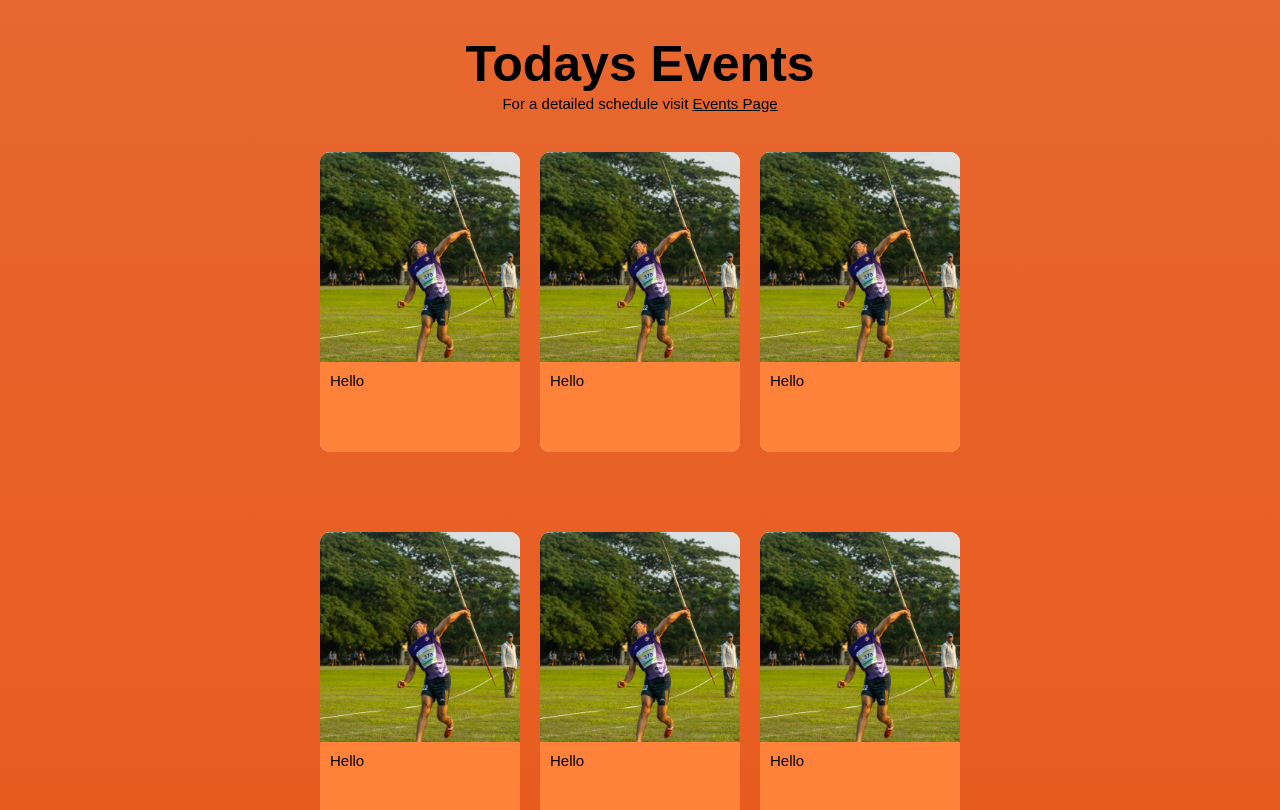
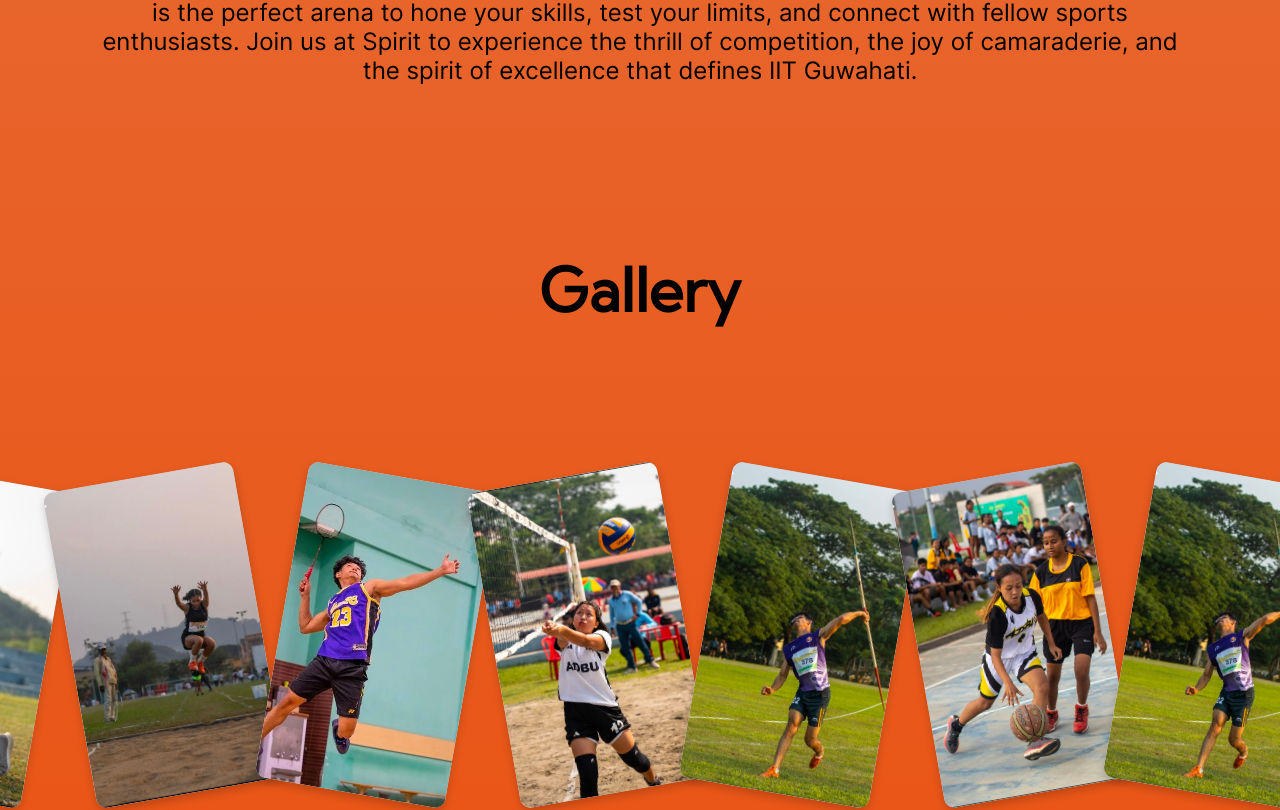
Before and after one commit to Ashmit-Verma/SPIRIT24, a React (Create React App) app in the folder frontend/: page / in a window 1280 px wide. Shown: the part 1113-1923 px from the top of the page. Built offline with nearby package versions, Linux system fonts and the light colour scheme.

Commit message:
frontend changes

```diff
--- a/frontend/src/components/gallery/gallery.css
+++ b/frontend/src/components/gallery/gallery.css
@@ -1,3 +1,10 @@
+@font-face {
+  font-family: 'KumbhSans';
+  src: url('../fonts/KumbhSans-VariableFont_YOPQ\,wght.ttf') format('woff');
+  font-weight: normal;
+  font-style: normal;
+}
+
 .gallery-container {
   text-align: center;
   padding: 20px;
@@ -7,7 +14,9 @@
 }
 
 h1 {
+  font-family: 'KumbhSans', sans-serif;
   margin-bottom: 20px;
+  font-size: 60px;
 }
 
 .carousel {
@@ -17,26 +26,57 @@ h1 {
   justify-content: center;
   align-items: center;
   height: 45vw;
-
 }
 
 .carousel-track {
   display: flex;
   align-items: center;
   justify-content: center;
-  transition: transform 0.5s ease-in-out;
   height: 40vw;
   overflow-x: visible;
+  transition: transform 0.5s ease-in-out;
 }
 
-.carousel-track.transition {
-  transition: transform 0.5s ease-in-out;
+/* Define transform classes for each index */
+.active-0 {
+  transform: translateX(0);
 }
+
+.active-1 {
+  transform: translateX(5%);
+}
+
+.active-2 {
+  transform: translateX(10%);
+}
+
+.active-3 {
+  transform: translateX(15%);
+}
+
+.active-4 {
+  transform: translateX(0);
+}
+
+.active-5 {
+  transform: translateX(5%);
+}
+
+.active-6 {
+  transform: translateX(10%);
+}
+
+.active-7 {
+  transform: translateX(15%);
+}
+
+/* Add more classes if needed based on totalImages */
 
 .card {
   flex: 0 0 15vw;
   margin: -30px 10px; /* Adjusted margin to create overlap */
   height: 25vw;
+  width:40vw;
   background-color: #cccccc;
   border-radius: 10px;
   box-shadow: 0 4px 8px rgba(0, 0, 0, 0.2);
@@ -59,3 +99,25 @@ h1 {
   height: 100%;
   object-fit: cover;
 }
+
+@media (max-width: 1000px) {
+  .card {
+    flex: 0 0 30vw;
+    height: 30vw;
+  }
+  .card:hover {
+    height: 35vw;
+    transform: scale(1.1); /* Increase size on hover */
+  }
+}
+
+@media (max-width: 600px) {
+  .card {
+    flex: 0 0 50vw;
+    height: 30vw;
+  }
+  .card:hover {
+    height: 55vw;
+    transform: scale(1.1); /* Increase size on hover */
+  }
+}
--- a/frontend/src/components/gallery/gallery.js
+++ b/frontend/src/components/gallery/gallery.js
@@ -1,4 +1,3 @@
-// src/Gallery.js
 import React, { useEffect, useState, useRef } from 'react';
 import './gallery.css';
 
@@ -18,51 +17,56 @@ const Gallery = () => {
   const [currentIndex, setCurrentIndex] = useState(0);
   const [isHovered, setIsHovered] = useState(false);
   const [isTransitioning, setIsTransitioning] = useState(false);
+  const [direction, setDirection] = useState('right');
   const totalImages = images.length;
-  const carouselRef = useRef(null);
 
   useEffect(() => {
     if (!isHovered) {
       const interval = setInterval(() => {
         setIsTransitioning(true);
-        setCurrentIndex((prevIndex) => prevIndex + 1);
-      }, 2000);
+        setCurrentIndex((prevIndex) => {
+          if (direction === 'right') {
+            return prevIndex + 1;
+          } else {
+            return prevIndex - 1;
+          }
+        });
+      }, 1000);
 
       return () => clearInterval(interval);
     }
-  }, [isHovered]);
+  }, [isHovered, direction]);
 
   useEffect(() => {
-    if (currentIndex === totalImages) {
+    if (currentIndex >= totalImages - 1) {
       setTimeout(() => {
-        setIsTransitioning(false);
-        setCurrentIndex(0);
-      }, 500); // Duration of the transition
+        setDirection('left');
+      }, 50);
+    } else if (currentIndex <= 0 && direction === 'left') {
+      setTimeout(() => {
+        setDirection('right');
+      }, 50);
     }
-  }, [currentIndex, totalImages]);
+  }, [currentIndex, totalImages, direction]);
 
-  const handleMouseEnter = () => {
+  const handleMouseOver = () => {
     setIsHovered(true);
   };
 
-  const handleMouseLeave = () => {
+  const handleMouseOut = () => {
     setIsHovered(false);
   };
 
   return (
     <div className="gallery-container">
       <h1>Gallery</h1>
-      <div className="carousel" onMouseEnter={handleMouseEnter} onMouseLeave={handleMouseLeave}>
+      <div className="carousel">
         <div
-          className={`carousel-track ${isTransitioning ? 'transition' : ''}`}
-          ref={carouselRef}
-          style={{
-            transform: `translateX(-${(currentIndex % totalImages) * (100 / totalImages)}%)`,
-          }}
+          className={`carousel-track ${isTransitioning ? 'transition' : ''} active-${currentIndex % totalImages}`}
         >
           {images.concat(images).map((image, index) => (
             <div className="card" key={index}>
-              <img className="galleryimg" src={image} alt={`Image ${index}`} />
+              <img className="galleryimg" src={image} alt={`Image ${index}`} onMouseOver={handleMouseOver} onMouseOut={handleMouseOut}/>
             </div>
           ))}
         </div>
--- a/frontend/src/components/todaysevents/ImageCard.js
+++ /dev/null
@@ -1,18 +0,0 @@
-import React from 'react'
-
-const ImageCard = (props) => {
-    return (
-
-        <div className='img'>
-            <img src={props.url} alt="img"></img>
-            <div className='imgdesc'>
-                {props.desc}
-            </div>
-        </div>
-
-
-
-    )
-}
-
-export default ImageCard
--- a/frontend/src/components/todaysevents/Todaysevents.css
+++ /dev/null
@@ -1,77 +0,0 @@
-.tecont {
-    margin-top: 5%;
-    display: flex;
-    flex-direction: column;
-    align-items: center;
-    padding: 10px;
-    justify-content: center;
-}
-
-.teheading {
-    display: flex;
-    flex-direction: column;
-    align-items: center;
-    gap: 2px;
-}
-
-.tecontent {
-    font-size: 15px;
-}
-
-.imggrid {
-    align-items: center;
-    width: fit-content;
-    max-height: fit-content;
-    display: grid;
-    grid-template-columns: auto auto auto;
-    grid-template-rows: auto auto;
-    justify-content: center;
-    column-gap: 20px;
-}
-
-.img {
-    display: grid;
-    grid-template-rows: 70% 30%;
-    align-items: center;
-    width: 200px;
-    height: 300px;
-    background-color: white;
-    border-radius: 10px;
-    margin-bottom: 40px;
-    margin-top: 40px;
-}
-
-.img img {
-    width: 100%;
-    height: auto;
-
-}
-
-.imgdesc {
-    padding: 10px;
-    font-size: 15px;
-    height: 100%;
-    background-color: #FF823B;
-
-
-}
-
-@media only screen and (max-width: 768px) {
-    .imggrid{
-        align-items: center;
-        justify-content: center;
-        grid-template-columns: auto auto;
-        grid-template-rows: auto auto auto;
-    }
-
-}
-
-@media only screen and (max-width: 500px) {
-    .imggrid{
-        align-items: center;
-        justify-content: center;
-        grid-template-columns: auto ;
-        grid-template-rows: auto auto auto ;
-    }
-
-}
--- a/frontend/src/components/todaysevents/Todaysevents.js
+++ /dev/null
@@ -1,26 +0,0 @@
-import React from 'react'
-import './Todaysevents.css'
-import ImageCard from './ImageCard'
-const Todaysevents = () => {
-    return (
-        <div className='tecont' id="events">
-            <div className='teheading'>
-                <div className='heading1'>Todays Events</div>
-                <div className='tecontent'>For a detailed schedule visit <a href='/' style={{ textDecoration: "underline" }}>Events Page</a></div>
-            </div>
-            <div className='imggrid'>
-                <ImageCard url="img_1.jpg" desc="Hello" />
-                <ImageCard url="img_1.jpg " desc="Hello" />
-                <ImageCard url=" img_1.jpg" desc="Hello" />
-                <ImageCard url="img_1.jpg " desc="Hello" />
-                <ImageCard url=" img_1.jpg" desc="Hello" />
-                <ImageCard url=" img_1.jpg" desc="Hello" />
-
-            </div>
-
-
-        </div>
-    )
-}
-
-export default Todaysevents
--- a/frontend/src/components/welcome/welcome.css
+++ b/frontend/src/components/welcome/welcome.css
@@ -1,6 +1,24 @@
+@font-face {
+    font-family: 'KumbhSans';
+    src: url('../fonts/KumbhSans-VariableFont_YOPQ\,wght.ttf') format('woff');
+    font-weight: normal;
+    font-style: normal;
+}
+
+@font-face {
+    font-family: 'Inter';
+    src: url('../fonts/Inter-VariableFont_slnt\,wght.ttf') format('woff');
+    font-weight: normal;
+    font-style: normal;
+}
+
+
 .welcomecontainer {
     padding: 20px;
+    padding-left: 100px;
+    padding-right:100px;
     margin-top: 15%;
+    margin-bottom: 10%;;
     display: flex;
     justify-content: center;
     align-items: center;
@@ -10,16 +28,28 @@
 }
 
 .heading1 {
-    font-size: 50px;
+    font-size: 60px;
     font-weight: bold;
     text-align: center;
-
+    font-family: 'KumbhSans', sans-serif;
 }
 
 .content {
     margin-top: 2%;
-    font-size: 18px;
+    font-size: 24px;
     text-align: center;
-
+    font-family: 'Inter', sans-serif;
 
 }
+@media(max-width:1000px) {
+.welcomecontainer {
+    padding: 20px;
+    margin-top: 15%;
+
+}
+
+.content{
+    font-size: 18px;
+    margin-top: 5%;;
+}
+}
--- a/frontend/src/page/landing.js
+++ b/frontend/src/page/landing.js
@@ -2,7 +2,6 @@ import React from 'react';
 import Header from "../components/header/header.js";
 import Hero from "../components/hero/hero.js";
 import Welcome from "../components/welcome/welcome";
-import Todaysevents from "../components/todaysevents/Todaysevents";
 import Footer from "../components/footer/footer.js";
 import Faq from "../components/FAQ/faq.js";
 import Gallery from '../components/gallery/gallery.js';
@@ -14,7 +13,6 @@ const Landing = () => {
         <Header/>
      <Hero/>
       <Welcome/>
-      <Todaysevents/>
       <Gallery/>
       <Faq/>
       <Footer/>
```
Also changed, not shown: frontend/src/components/fonts/Inter-VariableFont_slnt,wght.ttf (added), frontend/src/components/fonts/KumbhSans-VariableFont_YOPQ,wght.ttf (added).
